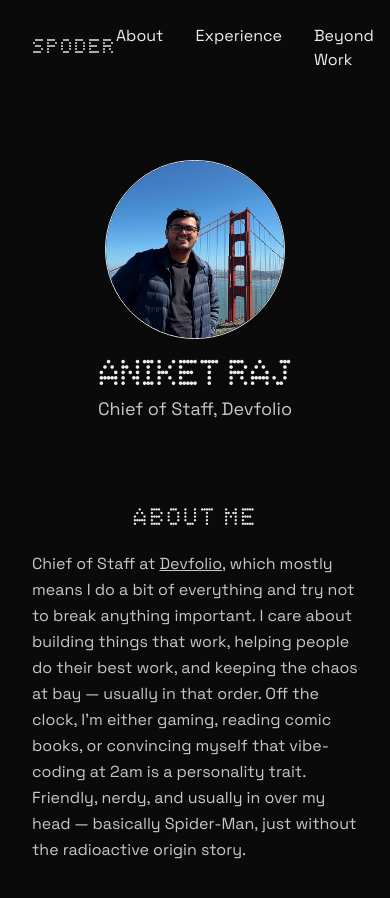
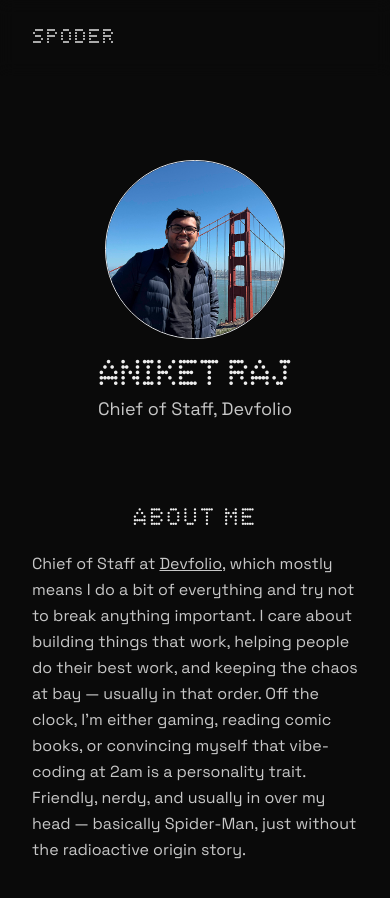
Before and after one commit to AniketRaj314/aniketraj-v2, a Next.js app: page / in a window 390 px wide. Shown: the top 898 px of the page. Built offline with nearby package versions, Linux system fonts and the light colour scheme.

Commit message:
Navbar items hidden in mobile view

```diff
--- a/src/app/page.tsx
+++ b/src/app/page.tsx
@@ -12,7 +12,7 @@ export default function Home() {
         >
           SPODER
         </a>
-        <nav className="flex gap-8 text-md font-body">
+        <nav className="hidden sm:flex gap-8 text-md font-body">
           <a href="#about" className="hover:text-accent transition-colors">
             About
           </a>
```
